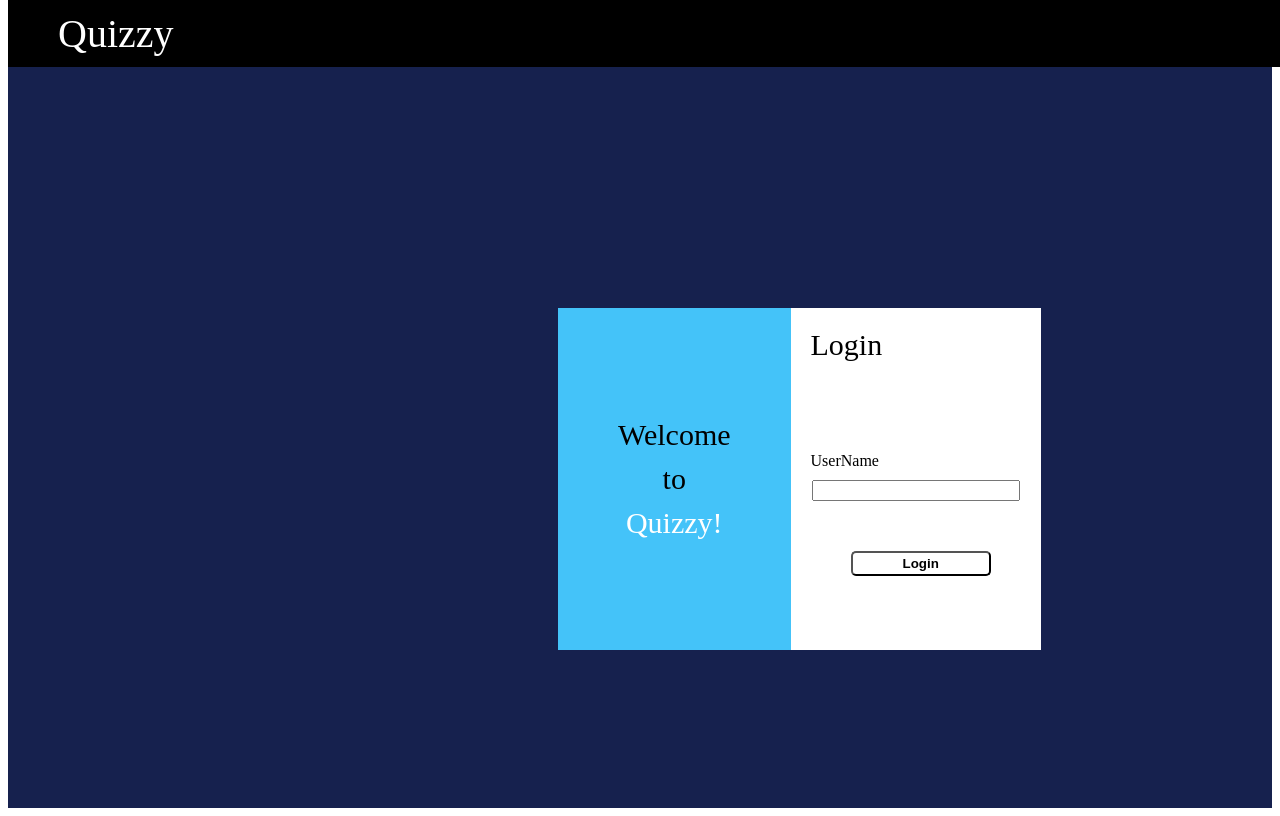
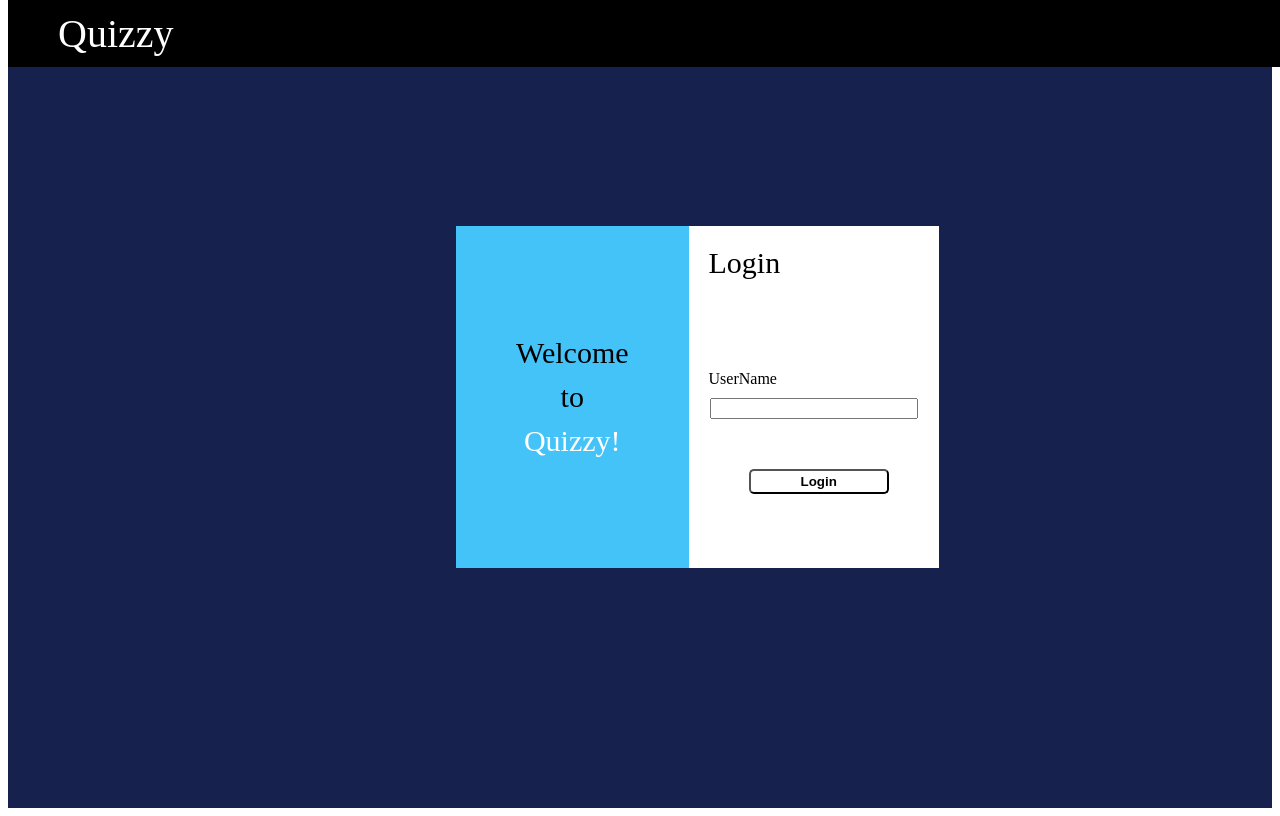
Before and after one commit to parthsr/evaluation3-front, a React (Create React App) app: page / in a window 1280 px wide. Built offline with nearby package versions, Linux system fonts and the light colour scheme.

Commit message:
changes made for css

```diff
--- a/src/components/Board/Board.css
+++ b/src/components/Board/Board.css
@@ -2,6 +2,10 @@
     background-color:rgb(22,33,78);
     height:100vh;
     text-align: center;
+    display:flex;
+    flex-direction:row;
+    justify-content: space-between;
+
 }
 button{
     margin-left:750px;
--- a/src/components/Card/Card.css
+++ b/src/components/Card/Card.css
@@ -1,17 +1,20 @@
 .Card-left{
     background-color: rgb(68,195,249);
+    flex-grow:1;
 }
 .Card-flex{
     display:flex;
     flex-direction: row;
     justify-content: space-between;
     position:absolute;
-    padding-top:300px;
-    padding-left:550px;
+    padding-top:17%;
+    padding-left:35%;
     flex-wrap: wrap;
+    flex-grow:1;
 }
 .Card-right{
     background-color: white;
+    flex-grow:1;
     width:250px;
     padding:0;
 }
```
